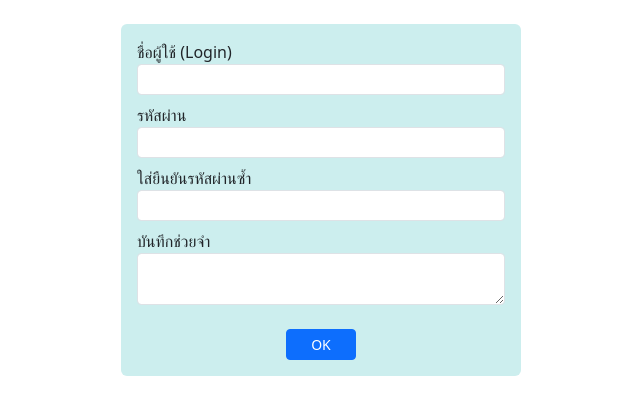
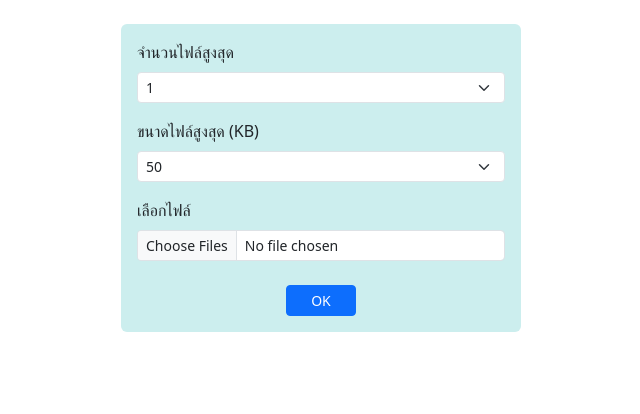
Before and after one commit to Narathon082/app1, a React (Create React App) app: page / in a window 1280 px wide. Shown: the top 414 px of the page, without its empty margins (319-959 px from the left). Built offline with nearby package versions, Linux system fonts and the light colour scheme.

Commit message:
Input type file
page FormSelectFile

```diff
--- a/src/App.js
+++ b/src/App.js
@@ -2,8 +2,9 @@
 import './App.css';
 import React from 'react'
 import FormText from './form-text';
+import FormSelectFile from './form-select-file';
 
 export default function App() {
 
-  return <FormText/>;
+  return <FormSelectFile/>;
 }
--- /dev/null
+++ b/src/form-select-file.js
@@ -0,0 +1,67 @@
+import React from 'react'
+
+export default function FormSelectFile() {
+
+    const inputFile = React.useRef()
+    const selectMaxNumFiles = React.useRef()
+    const selectMaxSize = React.useRef()
+    let maxNumfiles = [1, 2, 3, 4, 5]
+    let maxSizes = [50, 100, 200, 500, 1000]
+
+    const onClickButton = () => {
+        let maxNumFiles = selectMaxNumFiles.current.value
+        let maxSize = selectMaxSize.current.value
+
+        if (inputFile.current.files.length > maxNumFiles) {
+            alert(`เลือกได้ไม่เกิน ${maxNumFiles} ไฟล์`)
+            return
+        }
+    for (let f of inputFile.current.files) {
+            if (f.size > maxSize * 1000) {
+                alert(`ขนาดของไฟล์เกิน ${maxSize} KB`)
+                return
+            }
+        }
+        alert('Files OK')
+    }
+
+    return (
+    <div className="mt-4 mx-auto p-3 rounded" style={{ width: '400px', background: '#cee' }}>
+
+        <form>
+        <div className="form-group mb-3">
+        <label htmlFor="maxNumFiles" className="form-label">จำนวนไฟล์สูงสุด</label>
+        <select id="maxNumFiles" className="form-select form-select-sm" ref={selectMaxNumFiles}>
+        {
+            maxNumfiles.map(i => {
+                return <option key={i} value={i}>{i}</option>
+         })
+        }
+        </select>
+    </div>
+
+    <div className = "form-group mb-3">
+        <label htmlFor="maxSize" className="form-label">ขนาดไฟล์สูงสุด (KB)</label>
+        <select id="maxSize" className="form-select form-select-sm" ref={selectMaxSize}>
+        {
+            maxSizes.map(i => {
+                return <option key={i} value={i}>{i}</option>
+         })
+        }
+        </select>
+    </div>
+
+    <div className="form-group mb-3">
+        <label htmlFor="file" className="form-label">เลือกไฟล์</label>
+        <input type="file" id="file" accept="image/*" className="form-control form-control-sm" ref={inputFile} multiple/>
+        </div>
+
+        <div className="text-center mt-4">
+            <button type="button" className="btn btn-sm btn-primary px-4"
+            onClick={onClickButton}> OK
+            </button>
+            </div>
+        </form>
+    </div>
+    )
+}
```
